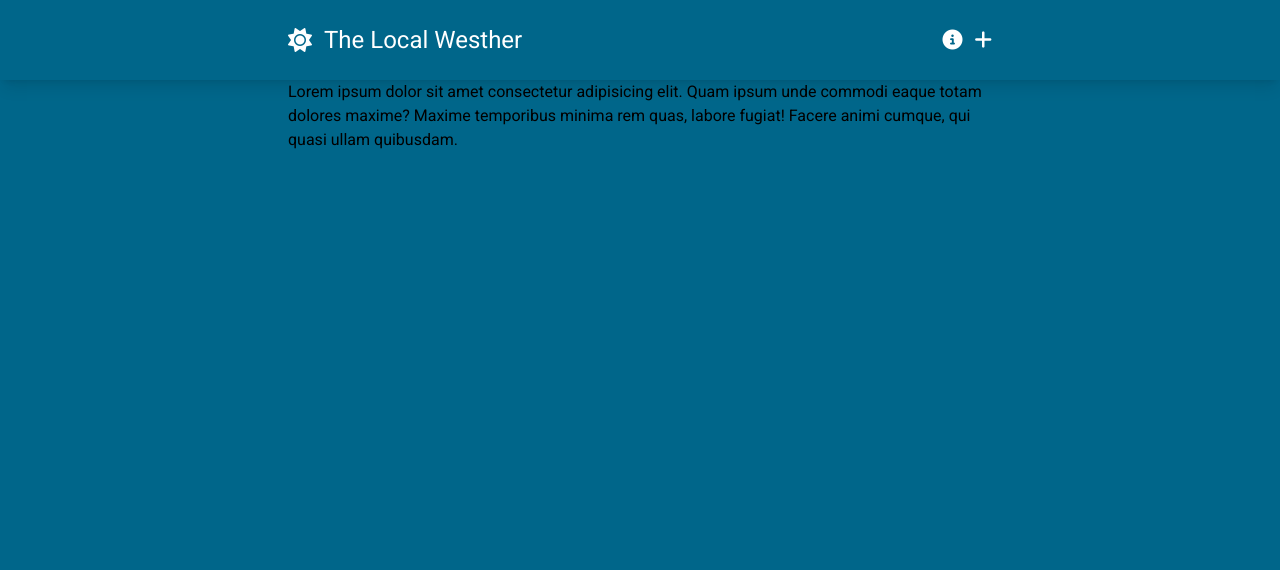
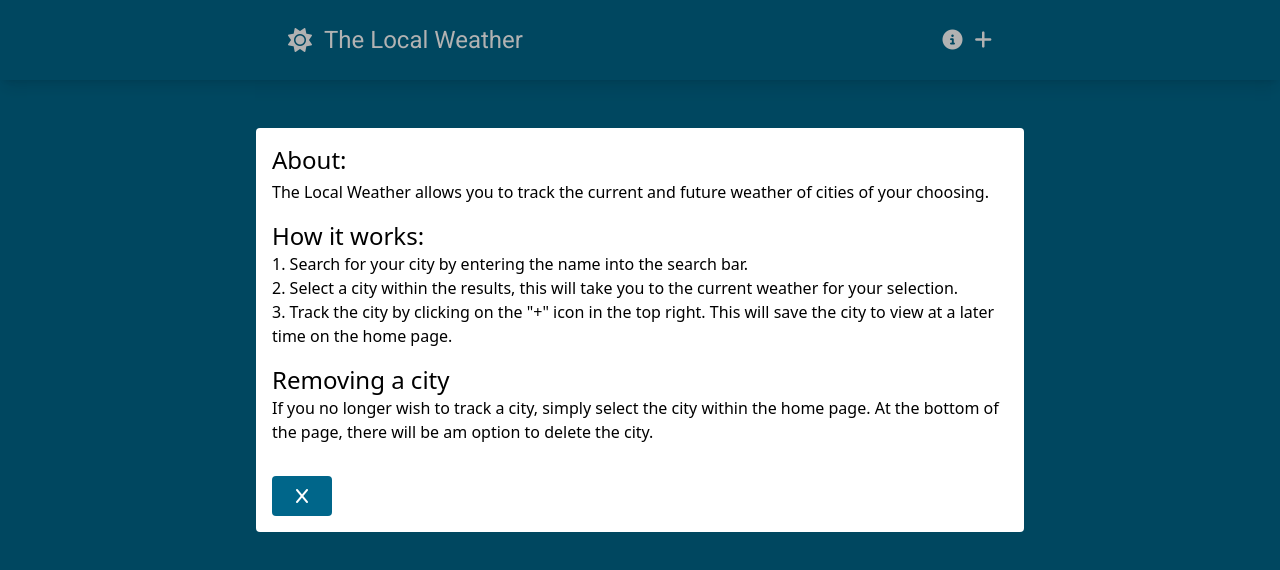
Before and after one commit to josevictorp81/weathervue, a Vue app: page / in a window 1280 px wide. Both pictures are taken after a click on the icon 952 px from the left and 40 px from the top of the page. Shown: the top 570 px of the page. Built offline with nearby package versions, Linux system fonts and the light colour scheme.

Commit message:
base modal with teleport and transition

```diff
--- /dev/null
+++ b/src/components/BaseModal/index.vue
@@ -0,0 +1,71 @@
+<script lang='ts'>
+import { SetupContext, defineComponent } from 'vue'
+
+interface SetupReturn {
+  modalClose: () => void
+}
+
+export default defineComponent({
+  emits: ['closeModal'],
+  props: {
+    modalActive: {
+      type: Boolean,
+    }
+  },
+  setup(_, { emit }: SetupContext): SetupReturn {
+    function modalClose() {
+      emit('closeModal')
+    }
+
+    return {
+      modalClose
+    }
+  }
+})
+</script>
+
+<template>
+  <Teleport to="body">
+    <Transition name="modal-outer">
+      <div v-show="modalActive" class="fixed w-full bg-black bg-opacity-30 h-screen top-0 left-0 flex justify-center px-8">
+        <Transition name="modal-inner">
+          <div v-if="modalActive" class="p-4 bg-white self-start mt-32 max-w-screen-md rounded">
+            <slot></slot>
+            <button @click="modalClose" class="text-white mt-8 bg-weather-primary py-2 px-6 rounded hover:bg-weather-secondary">
+              <i class="fa-solid fa-x text-md"></i>
+            </button>
+          </div>
+        </Transition>
+      </div>
+    </Transition>
+  </Teleport>
+</template>
+
+<style scoped>
+.modal-outer-enter-active,
+.modal-outer-leave-active {
+  transition: opacity 0.3s cubic-bezier(0.52, 0.02, 0.19, 1.02);
+}
+
+.modal-outer-enter-from,
+.modal-outer-leave-to {
+  opacity: 0;
+}
+
+.modal-inner-enter-active {
+  transition: all 0.3s cubic-bezier(0.52, 0.02, 0.19, 1.02) 0.15s;
+}
+
+.modal-inner-leave-active {
+  transition: all 0.3s cubic-bezier(0.52, 0.02, 0.19, 1.02);
+}
+
+.modal-inner-enter-from {
+  opacity: 0;
+  transform: scale(0.8);
+}
+
+.modal-inner-leave-to {
+  transform: scale(0.8);
+}
+</style>
--- a/src/components/Navigation/index.vue
+++ b/src/components/Navigation/index.vue
@@ -1,9 +1,32 @@
 <script lang='ts'>
-import { defineComponent } from 'vue'
-import { RouterLink } from 'vue-router';
+import { defineComponent, reactive } from 'vue'
+import BaseModal from '../BaseModal/index.vue'
+
+type State = {
+  modalActive: boolean
+}
+
+interface SetupReturn {
+  state: State,
+  toggleModal: () => void
+}
 
 export default defineComponent({
+  components: { BaseModal },
+  setup(): SetupReturn {
+    const state = reactive<State>({
+      modalActive: false
+    })
 
+    function toggleModal() {
+      state.modalActive = !state.modalActive
+    }
+
+    return {
+      state,
+      toggleModal
+    }
+  }
 })
 </script>
 
@@ -13,14 +36,47 @@ export default defineComponent({
       <RouterLink :to="{ name: 'home' }">
         <div class="flex items-center gap-3">
           <i class="fa-solid fa-sun text-2xl"></i>
-          <p class="text-2xl">The Local Westher</p>
+          <p class="text-2xl">The Local Weather</p>
         </div>
       </RouterLink>
 
       <div class="flex gap-3 flex-1 justify-end">
-        <i class="fa-solid fa-circle-info text-xl hover:text-weather-secondary duration-150 cursor-pointer"></i>
+        <i @click="toggleModal" class="fa-solid fa-circle-info text-xl hover:text-weather-secondary duration-150 cursor-pointer"></i>
         <i class="fa-solid fa-plus text-xl hover:text-weather-secondary duration-150 cursor-pointer"></i>
       </div>
+
+      <BaseModal @closeModal="toggleModal" :modalActive="state.modalActive">
+        <div class="text-black">
+          <h1 class="text-2xl mb-1">About:</h1>
+          <p class="mb-4">
+            The Local Weather allows you to track the current and
+            future weather of cities of your choosing.
+          </p>
+          <h2 class="text-2xl">How it works:</h2>
+          <ol class="list-decimal list-inside mb-4">
+            <li>
+              Search for your city by entering the name into the
+              search bar.
+            </li>
+            <li>
+              Select a city within the results, this will take
+              you to the current weather for your selection.
+            </li>
+            <li>
+              Track the city by clicking on the "+" icon in the
+              top right. This will save the city to view at a
+              later time on the home page.
+            </li>
+          </ol>
+
+          <h2 class="text-2xl">Removing a city</h2>
+          <p>
+            If you no longer wish to track a city, simply select
+            the city within the home page. At the bottom of the
+            page, there will be am option to delete the city.
+          </p>
+        </div>
+      </BaseModal>
     </nav>
   </header>
 </template>
--- a/src/views/Home/index.vue
+++ b/src/views/Home/index.vue
@@ -5,10 +5,6 @@ export default defineComponent({
 })
 </script>
 
-<template>
-  <div class="container">
-    Lorem ipsum dolor sit amet consectetur adipisicing elit. Quam ipsum unde commodi eaque totam dolores maxime? Maxime temporibus minima rem quas, labore fugiat! Facere animi cumque, qui quasi ullam quibusdam.
-  </div>
-</template>
+<template></template>
 
 <style scoped></style>
```
